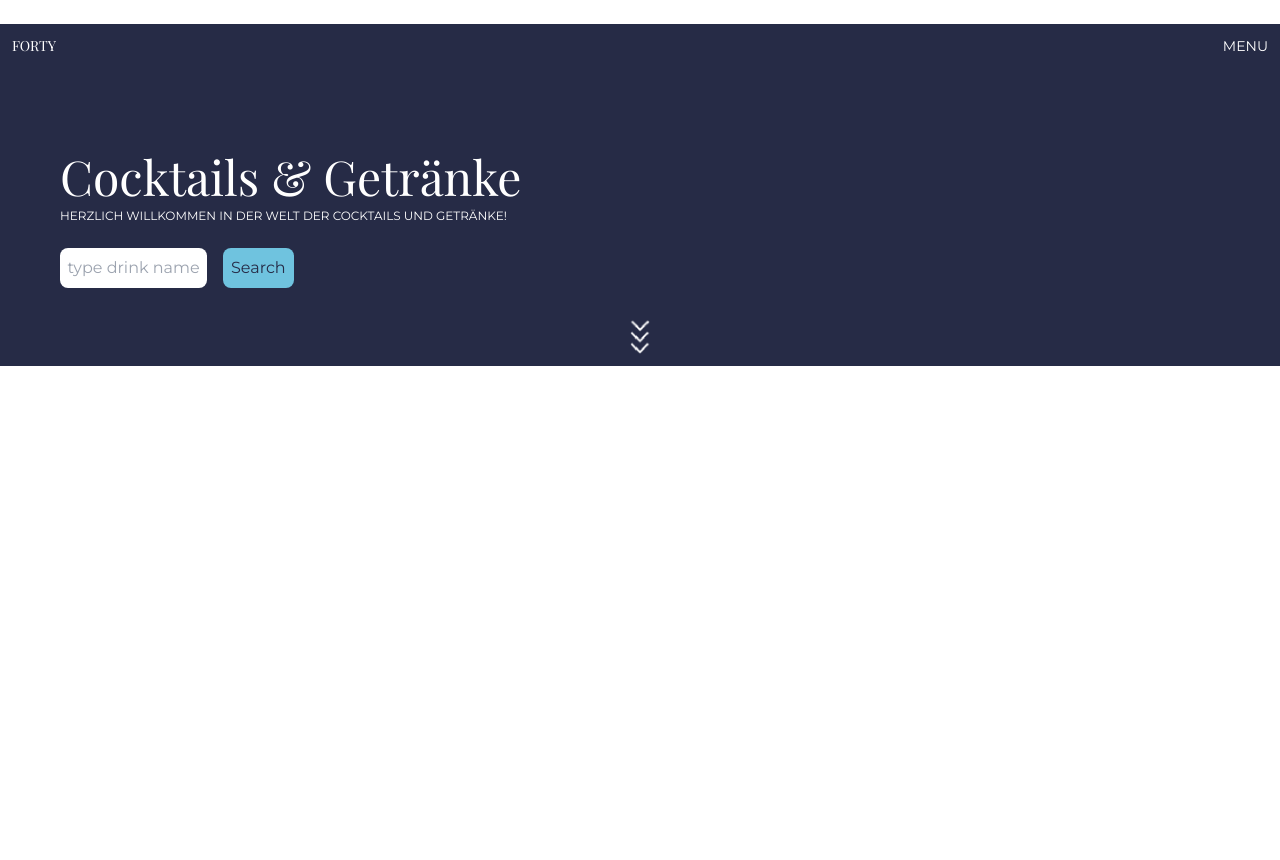
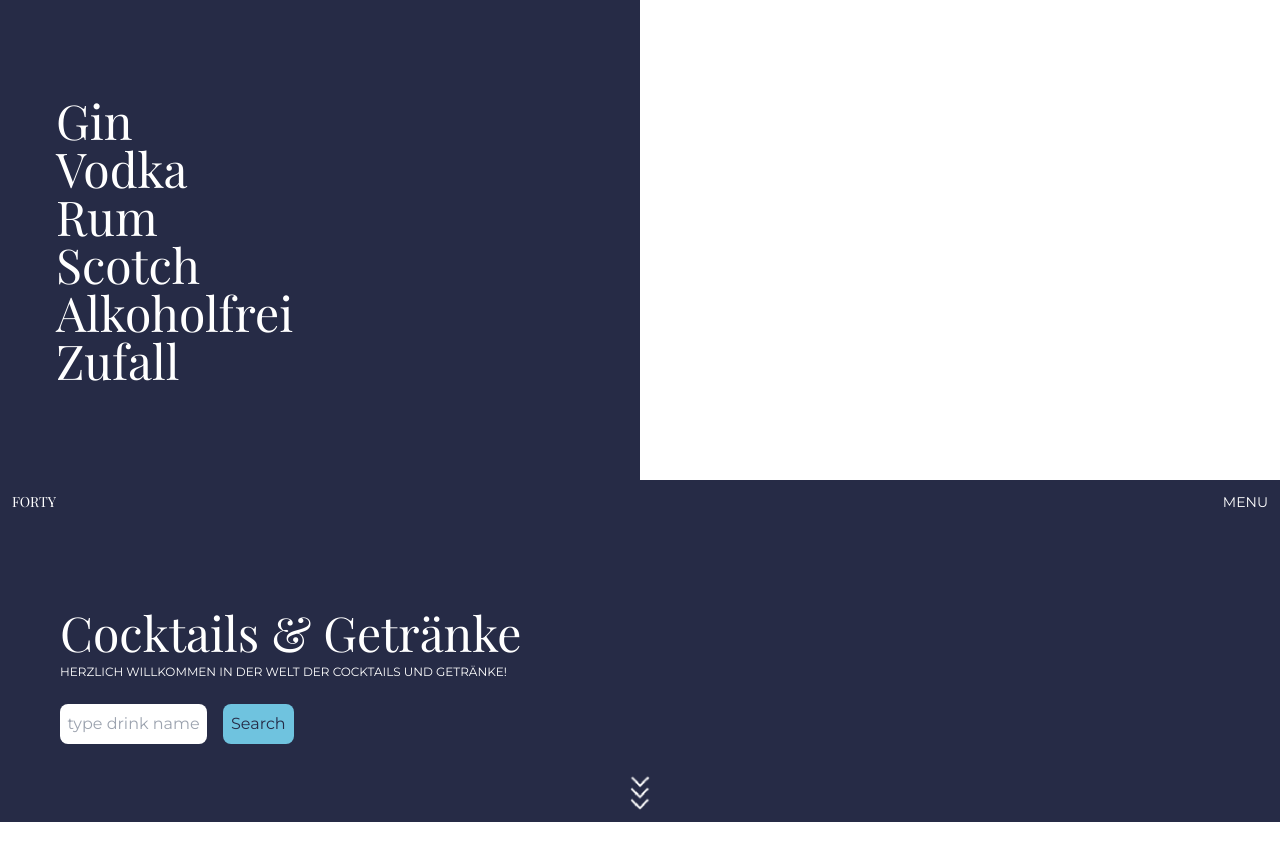
Before and after one commit to g-hoost/Forty, a React (Create React App) app: page / in a window 1280 px wide. Shown: the top 860 px of the page. Built offline with nearby package versions, Linux system fonts and the light colour scheme; the HTML template or start-up script is replaced by a standard one.

Commit message:
even and odd Tiles

```diff
--- a/src/Components/DrinkTile.js
+++ b/src/Components/DrinkTile.js
@@ -7,9 +7,9 @@ const DrinkTile = (props) =>
 
   return (
     <Link className="md:flex md:flex-wrap md:inline-block" to={`${currentURL}/${props.content.idDrink}`}>
-        <div className="flex h-full items-center justify-evenly">
-          <h2 className="transform -rotate-90 font-bold text-2xl">{props.content.strDrink}</h2>
-          <img className="w-60 p-6 object-contain" src={`${props.content.strDrinkThumb}`} alt="Cocktail Img" />
+        <div className="flex h-full items-center justify-evenly ">
+          <h2 className="w-1/3 transform -rotate-90 font-bold text-2xl">{props.content.strDrink}</h2>
+          <img className="w-2/3 p-6 object-contain" src={`${props.content.strDrinkThumb}`} alt="Cocktail Img" />
         </div>
     </Link>
   );
--- a/src/Components/Menu.js
+++ b/src/Components/Menu.js
@@ -1,14 +1,18 @@
 import { Link } from "react-router-dom";
+
 
 const Menu = () => {
   return (
     <>
-      <Link to="/gin">Gin</Link>
-      <Link to="/vodka">Vodka</Link>
-      <Link to="/rum">Rum</Link>
-      <Link to="/scotch">Scotch</Link>
-      <Link to="/alkoholfrei">Alkoholfrei</Link>
-      <Link to="/zufall">Zufall</Link>
+      <div className="w-full px-14 py-24 bg-dark-blue text-white text-left font-secondary text-5xl
+      md:w-1/2">
+        <Link to="/gin"><p>Gin</p></Link>
+        <Link to="/vodka"><p>Vodka</p></Link>
+        <Link to="/rum"><p>Rum</p></Link>
+        <Link to="/scotch"><p>Scotch</p></Link>
+        <Link to="/alkoholfrei"><p>Alkoholfrei</p></Link>
+        <Link to="/zufall"><p>Zufall</p></Link>
+      </div>
     </>
   );
 };
```
Also changed, not shown: src/site.css (+10 -4 lines).
